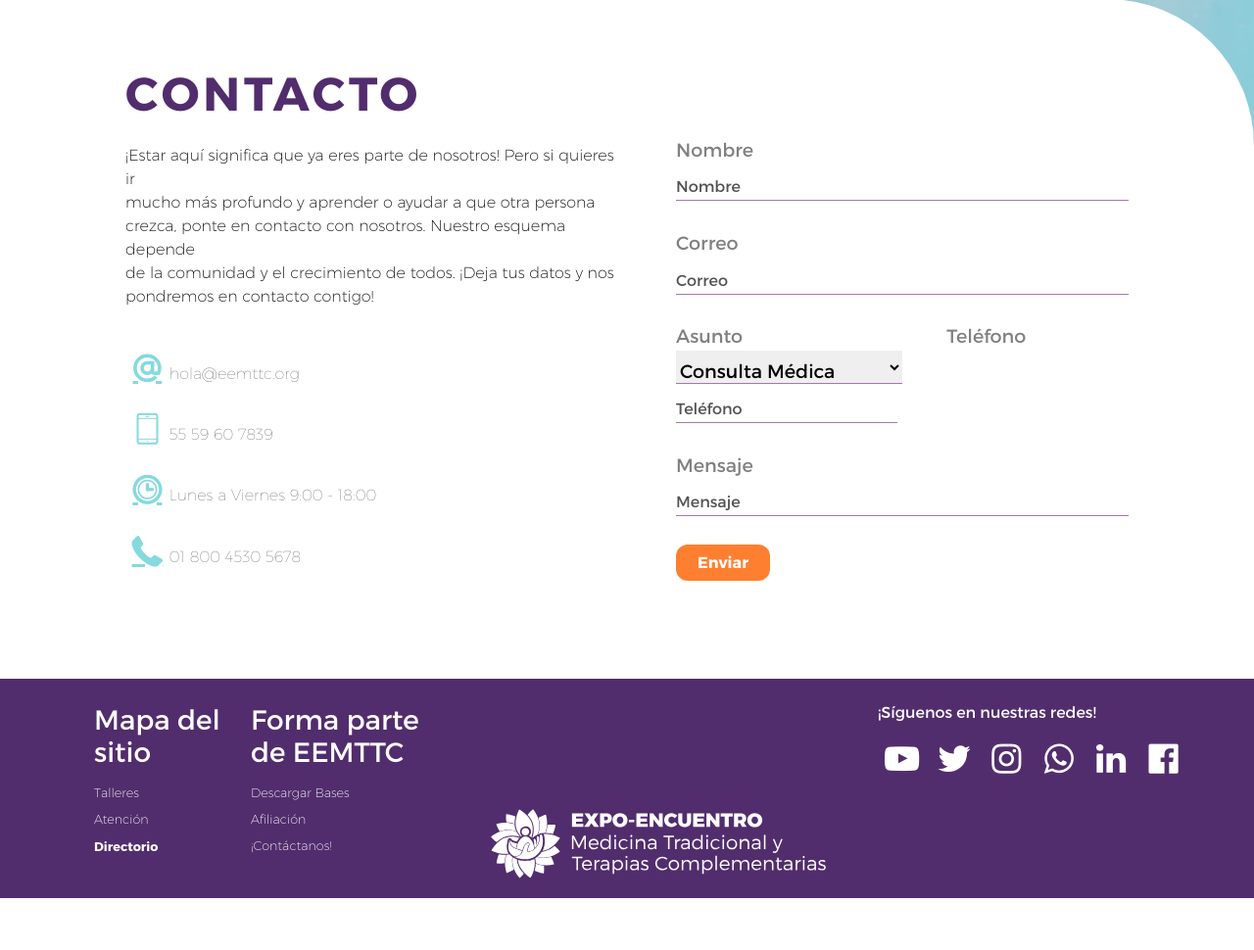
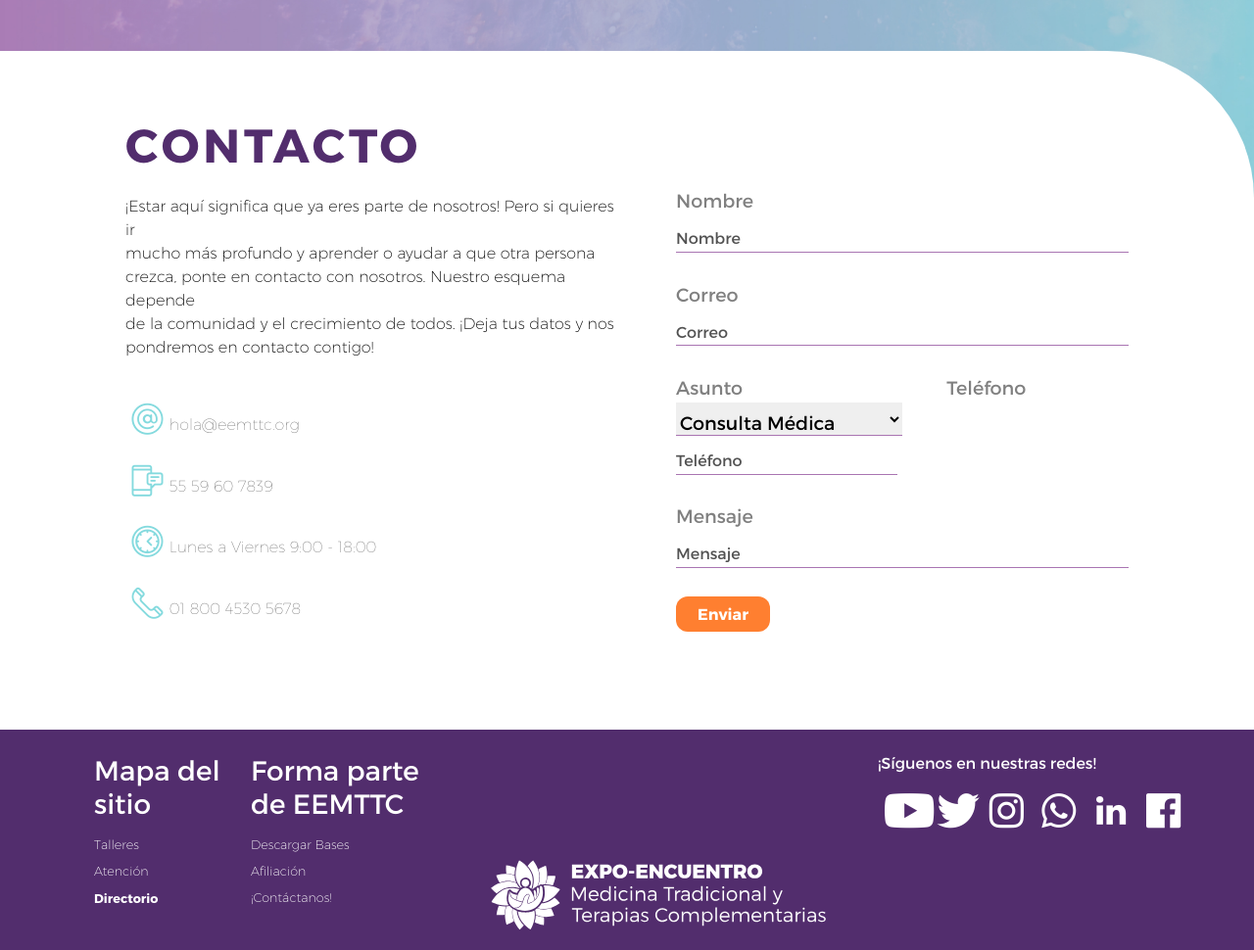
Before and after one commit to Ein-Bebop/ExpoMed, a PHP site: page /public/talleres.html in a window 1280 px wide. Shown: the part 4848-5818 px from the top of the page at 98% size. Before the commit the page ends 5765 px from the top, so only its background shows below. Run offline with PHP 8.4, Linux system fonts and the light colour scheme.

Commit message:
Haciendo add para hacer Pull, iconos

```diff
--- a/public/directorio.html
+++ b/public/directorio.html
@@ -243,9 +243,9 @@
                 pondremos en contacto contigo!
             </h2>
             <div class="datosExpo">
-                <h3><a class="icon-at"></a>hola@eemttc.org</h3>
-                <h3><a class="icon-mobile"></a>55 59 60 7839</h3>
-                <h3><a class="icon-clock"></a>Lunes a Viernes 9:00 - 18:00</h3>
+                <h3><a class="icon-mail"></a>hola@eemttc.org</h3>
+                <h3><a class="icon-cel"></a>55 59 60 7839</h3>
+                <h3><a class="icon-time"></a>Lunes a Viernes 9:00 - 18:00</h3>
                 <h3><a class="icon-phone"></a>01 800 4530 5678</h3>
             </div>
         </div>
--- a/public/talleres.html
+++ b/public/talleres.html
@@ -94,7 +94,6 @@
         </div>
         <input class="prof-input" placeholder="Ingresa tu correo para recibir de nuestros talleres, cursos, etc.">
         <div class="prof-button">Suscribirse</div>
-    </section>
 
         <section class="prox-eventos">
             <div class="eventos-tit">Próximos Eventos</div>
@@ -138,12 +137,21 @@
                 </div>
             </section>
         </section>
+    </section>
+
+
 
     <section class="comunidad">
         <div class="comunidad-tit">
             Participa en nuestros eventos<br> y sé parte de la comunidad.
         </div>
-        <div class="comunidad-gallery"></div>
+        <div class="comunidad-gallery">
+            <div class="slider">
+                    <div class="comunidad-img" style="background-image: url('../assets/talleres/slider/1.jpg');"></div>
+                    <div class="comunidad-img" style="transform: scaleX(-1);background-image: url('../assets/talleres/slider/1.jpg');"></div>
+            </div>
+
+        </div>
     </section>
 
     <section class="afiliarse" style="border-top-left-radius:0;border-bottom-left-radius:150px;padding-bottom: 100px; height: 625px;">
@@ -188,9 +196,9 @@
                 pondremos en contacto contigo!
             </h2>
             <div class="datosExpo">
-                <h3><a class="icon-at"></a>hola@eemttc.org</h3>
-                <h3><a class="icon-mobile"></a>55 59 60 7839</h3>
-                <h3><a class="icon-clock"></a>Lunes a Viernes 9:00 - 18:00</h3>
+                <h3><a class="icon-mail"></a>hola@eemttc.org</h3>
+                <h3><a class="icon-cel"></a>55 59 60 7839</h3>
+                <h3><a class="icon-time"></a>Lunes a Viernes 9:00 - 18:00</h3>
                 <h3><a class="icon-phone"></a>01 800 4530 5678</h3>
             </div>
         </div>
@@ -255,12 +263,12 @@
         <div class="nuestras-redes">
             <h2>¡Síguenos en nuestras redes!</h2>
             <div class="redes-sociales">
-                <a class="icon-youtube-play"></a>
-                <a class="icon-twitter"></a>
-                <a class="icon-instagram"></a>
-                <a class="icon-whatsapp"></a>
+                <a class="icon-icon_sm_youtube"></a>
+                <a class="icon-icon_sm_twt"></a>
+                <a class="icon-icon_sm_ig"></a>
+                <a class="icon-icon_sm_wa"></a>
                 <a class="icon-linkedin"></a>
-                <a class="icon-facebook-official"></a>
+                <a class="icon-icon_sm_fb"></a>
             </div>
         </div>
 
--- a/styles/_home.scss
+++ b/styles/_home.scss
@@ -237,6 +237,10 @@ body{
     width: 100%;
     padding-bottom: 100px;
     padding-top: 50px;
+
+    a{
+        text-decoration: none;
+    }
 }
 
 .message-contact{
@@ -286,6 +290,7 @@ body{
 }
 
 .contact-form{
+
 
     font-size: 1.2rem;
     input, select{
--- a/styles/_talleres.scss
+++ b/styles/_talleres.scss
@@ -137,7 +137,7 @@ body{
 .profesionalizate{
     background-color: white;
     width: 100%;
-    height: 600px;
+    // height: 600px;
     border-top-right-radius: 150px;
     text-align: center;
 }
@@ -190,7 +190,7 @@ body{
     background-image: url("../assets/Images_TalleresCarrousell_Talleres_IMG.jpg");
     border-top-right-radius: 150px;
     border-bottom-left-radius: 150px;
-    margin-top: -200px;
+    margin-top: 100px;
     background-size: cover;
 }
 
@@ -207,6 +207,7 @@ body{
 
 .comunidad{
     text-align: center;
+    background: #fff;
 }
 
 .comunidad-tit{
@@ -223,6 +224,22 @@ body{
 .comunidad-gallery{
     width: 100%;
     height: 500px;
+    overflow: hidden;
+    margin-right: auto;
+    margin-left: auto;
+
+    .comunidad-img{
+        width: 200vh;
+        height: 50vh;
+        background-size: contain;
+        background-repeat: no-repeat;
+        background-position: center;
+    }
+
+    .slick-next:before, .slick-prev:before{
+        color: $naranjaFuerte;
+        font-size: 30px;
+    }
 
 }
 
--- a/styles/fontello.css
+++ b/styles/fontello.css
@@ -1,11 +1,11 @@
 @font-face {
   font-family: 'fontello';
-  src: url('../icons/fontello.eot?97666627');
-  src: url('../icons/fontello.eot?97666627#iefix') format('embedded-opentype'),
-       url('../icons/fontello.woff2?97666627') format('woff2'),
-       url('../icons/fontello.woff?97666627') format('woff'),
-       url('../icons/fontello.ttf?97666627') format('truetype'),
-       url('../icons/fontello.svg?97666627#fontello') format('svg');
+  src: url('../icons/fontello.eot?22976218');
+  src: url('../icons/fontello.eot?22976218#iefix') format('embedded-opentype'),
+       url('../icons/fontello.woff2?22976218') format('woff2'),
+       url('../icons/fontello.woff?22976218') format('woff'),
+       url('../icons/fontello.ttf?22976218') format('truetype'),
+       url('../icons/fontello.svg?22976218#fontello') format('svg');
   font-weight: normal;
   font-style: normal;
 }
@@ -15,7 +15,7 @@
 @media screen and (-webkit-min-device-pixel-ratio:0) {
   @font-face {
     font-family: 'fontello';
-    src: url('../font/fontello.svg?97666627#fontello') format('svg');
+    src: url('../font/fontello.svg?22976218#fontello') format('svg');
   }
 }
 */
@@ -57,9 +57,29 @@
 .icon-at:before { content: '\e800'; } /* '' */
 .icon-mobile:before { content: '\e801'; } /* '' */
 .icon-clock:before { content: '\e802'; } /* '' */
-.icon-phone:before { content: '\e803'; } /* '' */
+.icon-phone-1:before { content: '\e803'; } /* '' */
 .icon-twitter:before { content: '\e804'; } /* '' */
+.icon-right-open:before { content: '\e805'; } /* '' */
+.icon-left-open:before { content: '\e806'; } /* '' */
+.icon-right-open-1:before { content: '\e807'; } /* '' */
+.icon-left-open-1:before { content: '\e808'; } /* '' */
+.icon-right-open-mini:before { content: '\e809'; } /* '' */
+.icon-time:before { content: '\e80a'; } /* '' */
+.icon-001-telegram:before { content: '\e80b'; } /* '' */
+.icon-001-tik-tok:before { content: '\e80c'; } /* '' */
+.icon-cel:before { content: '\e80d'; } /* '' */
+.icon-icon_sm_fb:before { content: '\e80e'; } /* '' */
+.icon-icon_sm_ig:before { content: '\e80f'; } /* '' */
+.icon-icon_sm_twt:before { content: '\e810'; } /* '' */
+.icon-icon_sm_wa:before { content: '\e811'; } /* '' */
+.icon-icon_sm_youtube:before { content: '\e812'; } /* '' */
+.icon-mail:before { content: '\e813'; } /* '' */
+.icon-phone:before { content: '\e814'; } /* '' */
+.icon-left-open-mini:before { content: '\e815'; } /* '' */
+.icon-spin5:before { content: '\e838'; } /* '' */
 .icon-linkedin:before { content: '\f0e1'; } /* '' */
+.icon-angle-left:before { content: '\f104'; } /* '' */
+.icon-angle-right:before { content: '\f105'; } /* '' */
 .icon-youtube-play:before { content: '\f16a'; } /* '' */
 .icon-instagram:before { content: '\f16d'; } /* '' */
 .icon-facebook-official:before { content: '\f230'; } /* '' */
--- a/styles/style.css
+++ b/styles/style.css
@@ -1638,6 +1638,10 @@ body {
   padding-top: 50px;
 }
 
+.contacto a {
+  text-decoration: none;
+}
+
 .message-contact {
   width: 40%;
   margin-right: 0;
@@ -2335,7 +2339,6 @@ body {
 .profesionalizate {
   background-color: white;
   width: 100%;
-  height: 600px;
   border-top-right-radius: 150px;
   text-align: center;
 }
@@ -2388,7 +2391,7 @@ body {
   background-image: url("../assets/Images_TalleresCarrousell_Talleres_IMG.jpg");
   border-top-right-radius: 150px;
   border-bottom-left-radius: 150px;
-  margin-top: -200px;
+  margin-top: 100px;
   background-size: cover;
 }
 
@@ -2405,6 +2408,7 @@ body {
 
 .comunidad {
   text-align: center;
+  background: #fff;
 }
 
 .comunidad-tit {
@@ -2421,6 +2425,22 @@ body {
 .comunidad-gallery {
   width: 100%;
   height: 500px;
+  overflow: hidden;
+  margin-right: auto;
+  margin-left: auto;
+}
+
+.comunidad-gallery .comunidad-img {
+  width: 200vh;
+  height: 50vh;
+  background-size: contain;
+  background-repeat: no-repeat;
+  background-position: center;
+}
+
+.comunidad-gallery .slick-next:before, .comunidad-gallery .slick-prev:before {
+  color: #ff7f30;
+  font-size: 30px;
 }
 
 .siguenos {
```
Also changed, not shown: public/afiliacion.html (+8 -8 lines), public/atencion.html (+8 -8 lines), public/home.html (+8 -8 lines), public/index.html (+8 -8 lines), assets/talleres/slider/1.jpg (added), icons/fontello.svg, icons/fontello.ttf, icons/fontello.woff, icons/fontello.woff2, 2 other files. Lines whose indentation alone changed are shown as unchanged.
